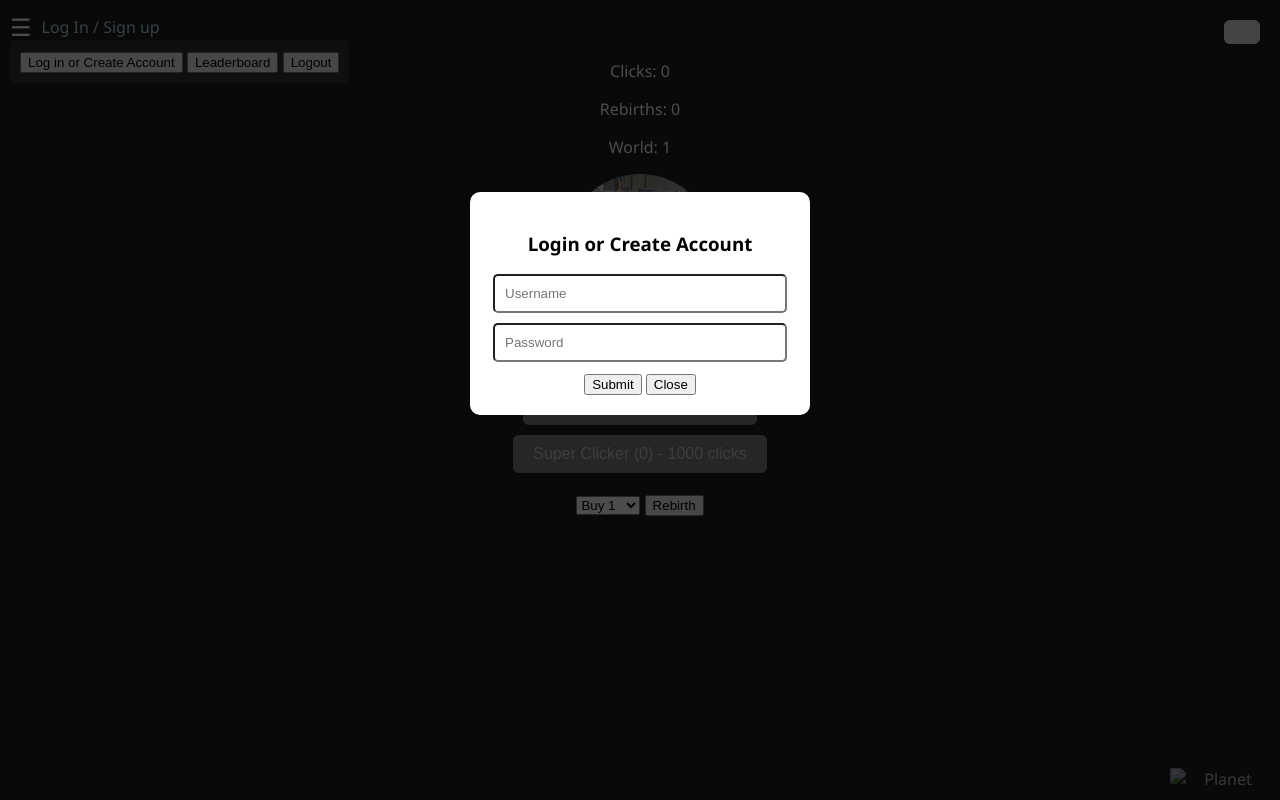
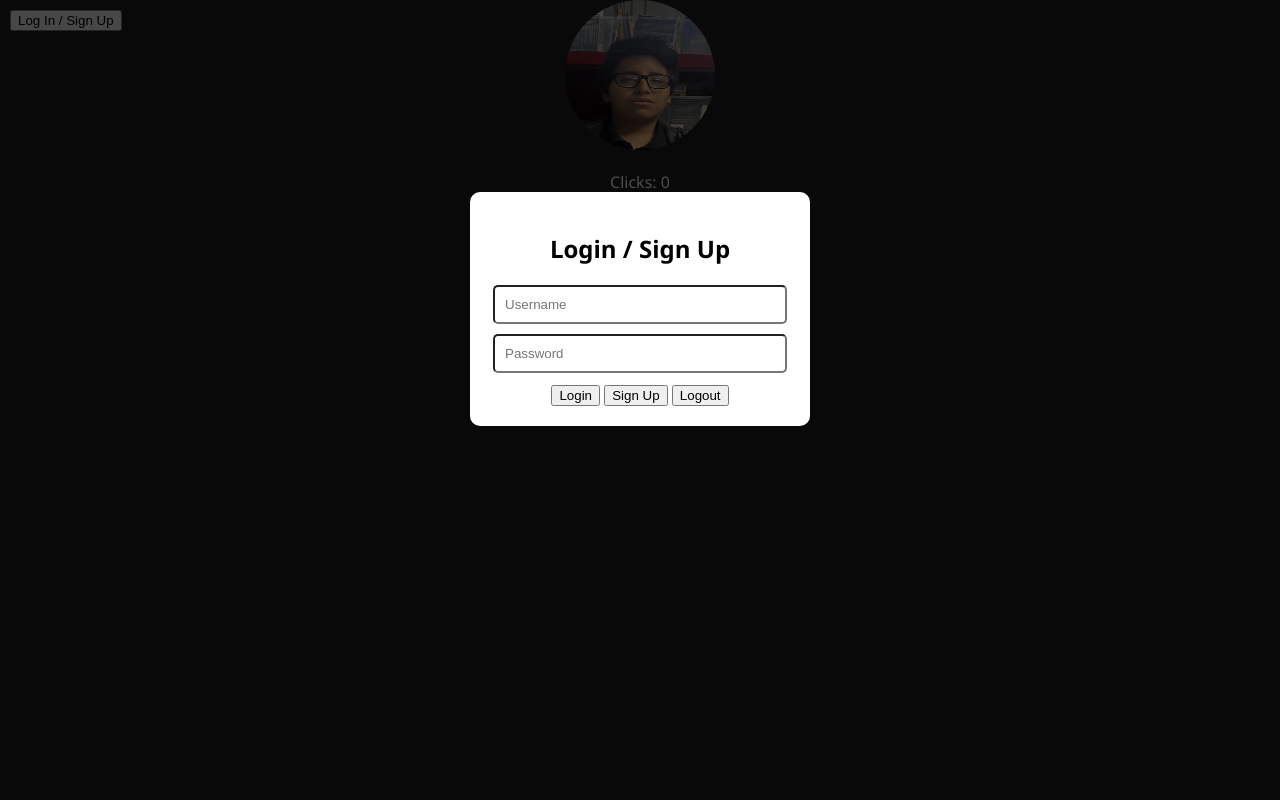
Before and after one commit to ianclickers/cool, a plain HTML site: page index.html in a window 1280 px wide. Drawn offline with Linux system fonts and the light colour scheme.

Commit message:
Update index.html

```diff
--- a/index.html
+++ b/index.html
@@ -2,50 +2,30 @@
 <html lang="en">
 <head>
   <meta charset="UTF-8" />
-  <meta name="viewport" content="width=device-width, initial-scale=1.0"/>
+  <meta name="viewport" content="width=device-width, initial-scale=1.0" />
   <title>Ian Clicker</title>
   <link rel="stylesheet" href="style.css" />
 </head>
 <body>
   <div id="menu">
-    <span id="menu-button">☰</span>
-    <span id="username-display" onclick="toggleLogin()">Log In / Sign up</span>
-  </div>
-  <div id="menu-panel" class="hidden">
-    <button onclick="openLogin()">Log in or Create Account</button>
-    <button onclick="showLeaderboard()">Leaderboard</button>
-    <button id="logout-btn" class="hidden" onclick="logout()">Logout</button>
+    <button id="loginStatus" onclick="toggleLogin()">Log In / Sign Up</button>
+    <span id="usernameDisplay"></span>
   </div>
 
-  <div id="offline-popup" class="hidden"></div>
-
-  <div id="game-container">
-    <img id="planet" src="world1.png" alt="Planet" />
-    <div id="stats">
-      <p>Clicks: <span id="clicks">0</span></p>
-      <p>Rebirths: <span id="rebirths">0</span></p>
-      <p>World: <span id="world">1</span></p>
-    </div>
-    <img id="ian" src="ian.png" alt="Click Ian" />
-    <div id="clickerButtons"></div>
-    <div id="controls">
-      <select id="buyAmount">
-        <option value="1">Buy 1</option>
-        <option value="5">Buy 5</option>
-        <option value="10">Buy 10</option>
-        <option value="20">Buy 20</option>
-      </select>
-      <button onclick="rebirth()">Rebirth</button>
-    </div>
+  <div id="game">
+    <img id="ian" src="ian.png" alt="Ian" />
+    <p id="clicksDisplay">Clicks: 0</p>
+    <button onclick="addClick()">Click Me</button>
   </div>
 
-  <div id="login-modal" class="modal hidden">
+  <div id="loginGUI" class="modal hidden">
     <div class="modal-content">
-      <h3>Login or Create Account</h3>
-      <input type="text" id="username" placeholder="Username" />
-      <input type="password" id="password" placeholder="Password" />
-      <button onclick="login()">Submit</button>
-      <button onclick="closeLogin()">Close</button>
+      <h2>Login / Sign Up</h2>
+      <input id="usernameInput" placeholder="Username" />
+      <input id="passwordInput" placeholder="Password" type="password" />
+      <button onclick="login()">Login</button>
+      <button onclick="signUp()">Sign Up</button>
+      <button onclick="logout()">Logout</button>
     </div>
   </div>
 
```
